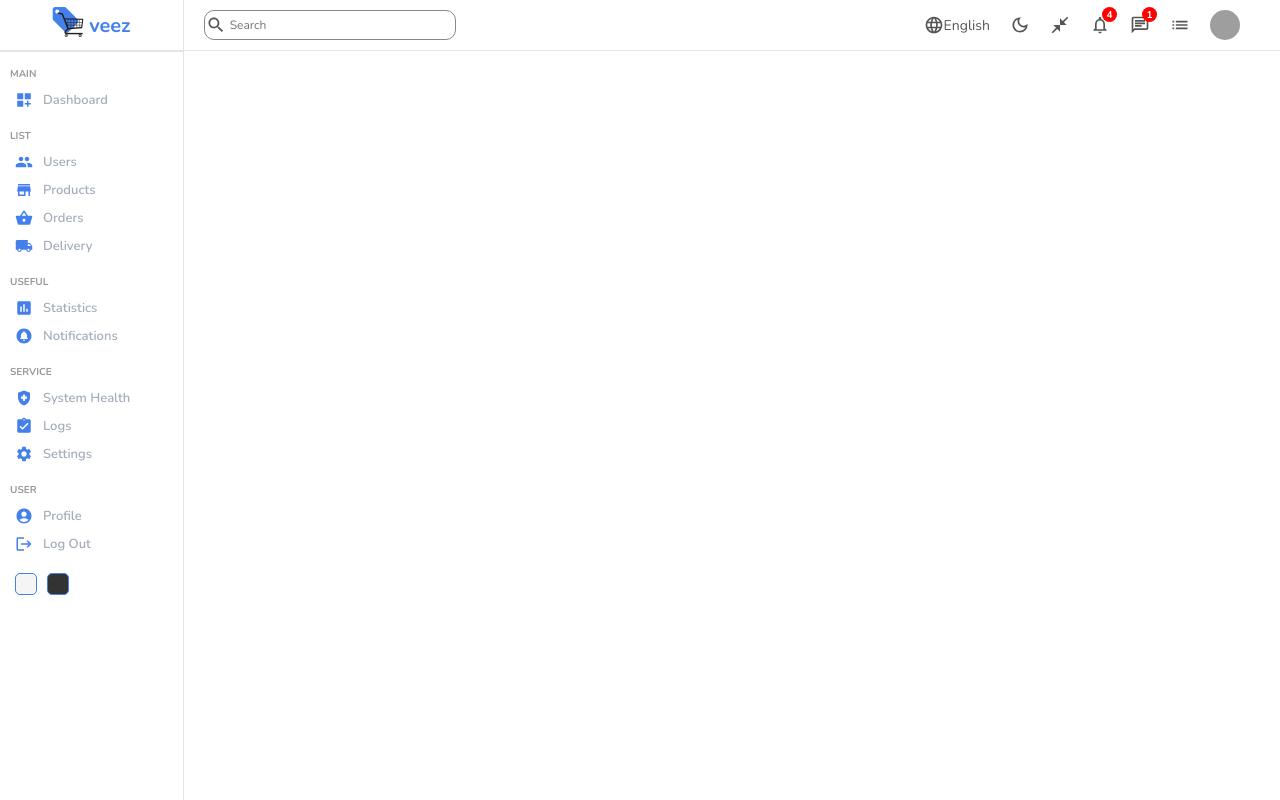
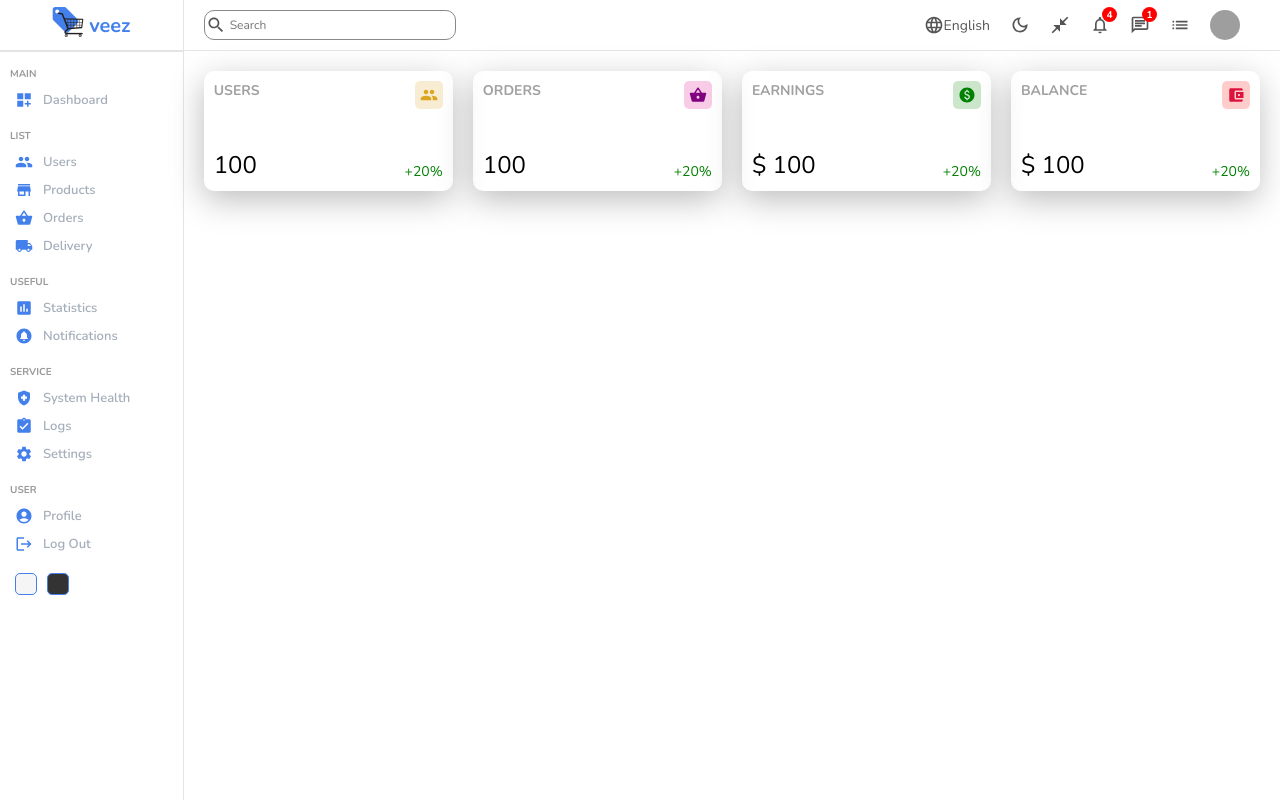
Before and after one commit to blairesc/Dashboard, a React (Create React App) app: page / in a window 1280 px wide. Built offline with nearby package versions, Linux system fonts and the light colour scheme; grey boxes are pictures that could not be loaded.

Commit message:
create top widgets

```diff
--- /dev/null
+++ b/src/components/widget/Widget.jsx
@@ -0,0 +1,96 @@
+import "./widget.scss";
+import PeopleIcon from "@mui/icons-material/People";
+import PaidIcon from '@mui/icons-material/Paid';
+import AccountBalanceWalletIcon from '@mui/icons-material/AccountBalanceWallet';
+import ShoppingBasketIcon from '@mui/icons-material/ShoppingBasket';
+
+const Widget = ({ type }) => {
+  let data;
+
+  //temporary data
+  const amount = 100;
+  const percentage = 20;
+
+  switch(type) {
+    case "user":
+      data = {
+        title: "USERS",
+        isMoney: false,
+        icon: (
+          <PeopleIcon
+            className="icon"
+            style={{
+              backgroundColor: "rgb(218, 165, 32, 0.2)",
+              color: "goldenrod",
+            }}
+          />
+        )
+      };
+      break;
+    case "order":
+      data = {
+        title: "ORDERS",
+        isMoney: false,
+        icon: (
+          <ShoppingBasketIcon
+            className="icon"
+            style={{
+              backgroundColor: "rgb(218, 0, 128, 0.2)",
+              color: "purple",
+            }}
+          />
+        )
+      };
+      break;
+    case "earning":
+      data = {
+        title: "EARNINGS",
+        isMoney: true,
+        icon: (
+          <PaidIcon
+            className="icon"
+            style={{
+              backgroundColor: "rgb(0, 128, 0, 0.2)",
+              color: "green",
+            }}
+          />
+        )
+      };
+      break;
+    case "balance":
+      data = {
+        title: "BALANCE",
+        isMoney: true,
+        icon: (
+          <AccountBalanceWalletIcon
+            className="icon"
+            style={{
+              backgroundColor: "rgb(255, 0, 0, 0.2)",
+              color: "crimson",
+            }}
+          />
+        )
+      };
+      break;
+    default:
+      break;
+  }
+
+  return (
+    <div className="widget">
+      <div className="left">
+        <span className="title">{ data.title }</span>
+        <span className="counter">{ data.isMoney && "$"} { amount }</span>
+      </div>
+
+      <div className="right">
+        { data.icon }
+        <div className="percentage positive">
+          +{ percentage }%
+        </div>
+      </div>
+    </div>
+  )
+}
+
+export default Widget;
--- /dev/null
+++ b/src/components/widget/widget.scss
@@ -0,0 +1,57 @@
+.widget {
+    display: flex;
+    justify-content: space-between;
+    flex: 1;
+    padding: 10px;
+    border-radius: 10px;
+    box-shadow: -1px 9px 33px -1px rgba(168,168,168,0.79);
+    -webkit-box-shadow: -1px 9px 33px -1px rgba(168,168,168,0.79);
+    -moz-box-shadow: -1px 9px 33px -1px rgba(168,168,168,0.79);
+    height: 100px;
+
+    .left,
+    .right {
+        display: flex;
+        flex-direction: column;
+        justify-content: space-between;
+
+        .title {
+            font-weight: bold;
+            font-size: 14px;
+            color: rgb(160, 160, 160);
+        }
+
+        .counter {
+            font-size: 24px;
+            font-weight: 300;
+        }
+
+        .link {
+            font-size: 12px;
+            border-bottom: 1px solid gray;
+            width: max-content;
+        }
+
+        .percentage {
+            display: flex;
+            align-items: center;
+            font-size: 14px;
+
+            &.positive {
+                color: green;
+            }
+
+            &.negative {
+                color: red;
+            }
+        }
+
+        .icon {
+            font-size: 18px;
+            padding: 5px;
+            border-radius: 5px;
+            align-self: flex-end;
+            cursor: pointer;
+        }
+    }
+}
--- a/src/pages/home/Home.jsx
+++ b/src/pages/home/Home.jsx
@@ -1,6 +1,7 @@
 import "./home.scss";
 import Sidebar from "../../components/sidebar/Sidebar";
 import NavBar from "../../components/navbar/NavBar";
+import Widget from "../../components/widget/Widget";
 
 const Home = () => {
   return (
@@ -9,7 +10,12 @@ const Home = () => {
         <Sidebar />
         <div className="homeContainer">
           <NavBar />
-          <div className="homeContainer"></div>
+          <div className="widgets">
+            <Widget type="user" />
+            <Widget type="order" />
+            <Widget type="earning" />
+            <Widget type="balance" />
+          </div>
         </div>
       </div>
     </div>
--- a/src/pages/home/home.scss
+++ b/src/pages/home/home.scss
@@ -3,5 +3,11 @@
 
     .homeContainer {
         flex: 6;
+
+        .widgets {
+            display: flex;
+            padding: 20px;
+            gap: 20px;
+        }
     }
 }
```
